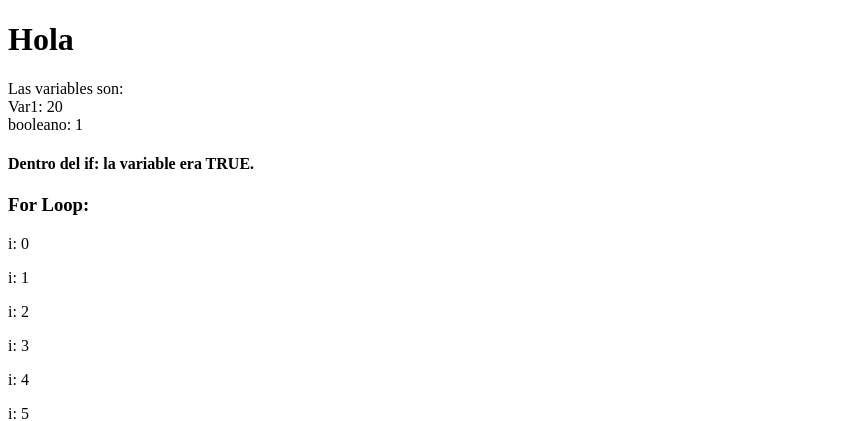
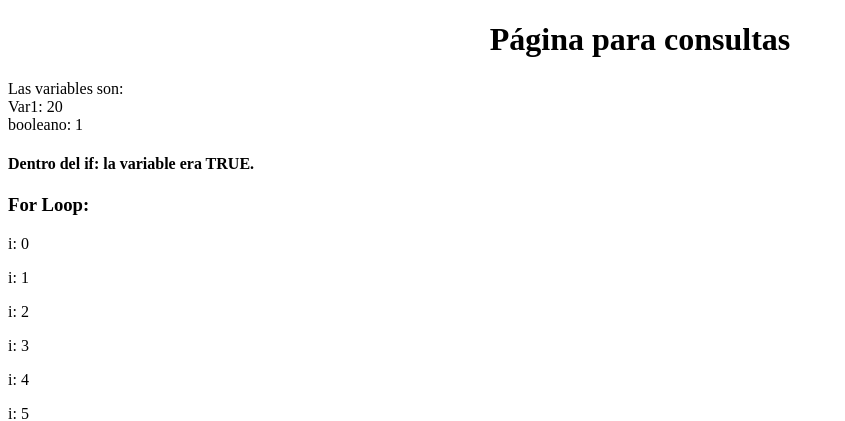
Before and after one commit to tamaralues/grupo105, a PHP site: page / in a window 1280 px wide. Shown: the top 421 px of the page, without its empty margins (0-845 px from the left). Run offline with PHP 8.4, Linux system fonts and the light colour scheme.

Commit message:
testeando comandos php

```diff
--- a/Sites/index.php
+++ b/Sites/index.php
@@ -5,7 +5,7 @@
 </head>
 <body>
 
-<h1>Hola</h1>
+<h1 align="center">Página para consultas</h1>
 
 <?php
 #Para definir variables que pueda ser utilizada en todo el HTML se deben anteceder con $
```
